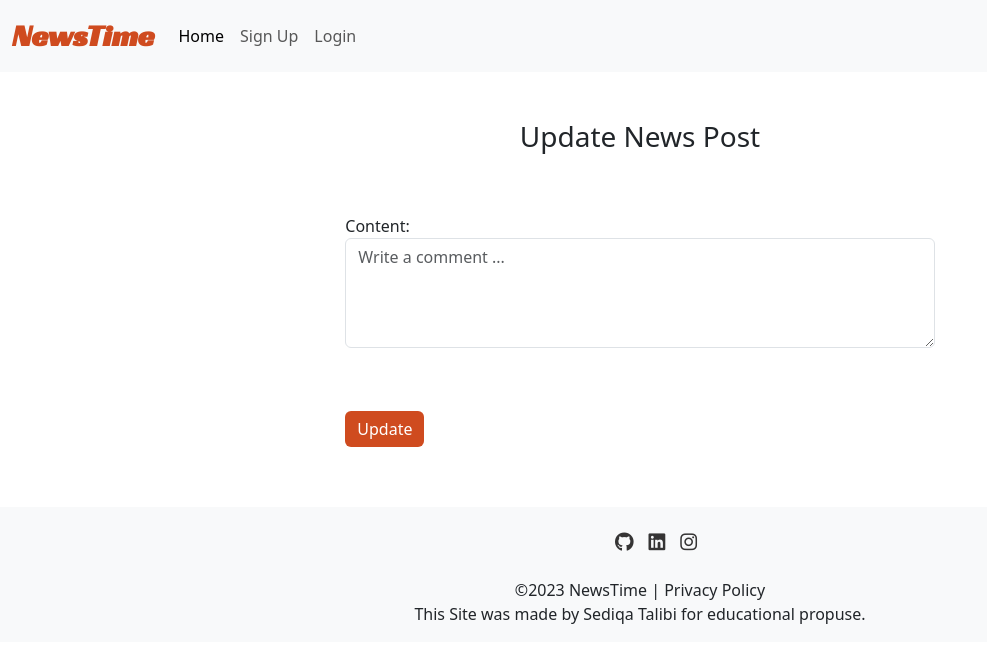
After one commit to sediqa01/News-Aggregator, a Django app: template templates/update_news.html in a window 1280 px wide. The commit adds this page. Shown: the top 663 px of the page, without its empty margins (0-987 px from the left). Run offline with Django 3.2, Linux system fonts and the light colour scheme; the template is opened without the code that fills it: values that come from a table or form of the project are taken from there, others are empty; parts of the project's set-up code (start-up, migrations or seed data) failed here and were passed over; some libraries are stand-ins or nearby versions.

Commit message:
Add update_news template

```diff
--- a/templates/base.html
+++ b/templates/base.html
@@ -43,7 +43,7 @@
           {% if user.is_authenticated %}
           <li class="nav-item">
             <a class="nav-link" href="{% url 'add_news' %}">Add News</a>
-          </li>
+          </li>s
           <li class="nav-item">
             <a class="nav-link" href="{% url 'account_logout' %}">Logout</a>
           </li>
@@ -95,8 +95,8 @@
       </ul>
     </div>
 
-    <p class="m-0 text-center text-dark">&copy;2023 NewsTime | Privacy Policy</p>
-    <p class="m-0 text-center text-dark"> This Site was made by Sediqa Talibi for educational propuse. </p>
+    <p class="footer-text m-0 text-center text-dark">&copy;2023 NewsTime | Privacy Policy</p>
+    <p class="footer-text m-0 text-center text-dark"> This Site was made by Sediqa Talibi for educational propuse. </p>
   </footer>
 
   <!-- CDN - Bootstrap, Javascript -->
--- a/templates/index.html
+++ b/templates/index.html
@@ -18,7 +18,7 @@
               {% else %}
               <img class="card-img-top" src=" {{ article.news_image.url }}">
               {% endif %}
-              <div class="card-body">
+              <div class="card-body mt-3">
                 <h5 class="card-title">{{ article.news_title}}</h5>
                 <p class="card-text">{{ article.news_overview | safe}}</p>
               </div>
--- /dev/null
+++ b/templates/update_news.html
@@ -0,0 +1,19 @@
+{% extends "base.html" %}
+{% block content %}
+{% load static %}
+
+<h3 class=" mt-5 text-center">Update News Post</h3>
+<br>
+<div class="container">
+    <div class="col-lg-8 mt-3 mx-auto">
+        <div class="form-group">
+            <form method="POST">
+                {% csrf_token %}
+                {{ form.as_p}}
+
+                <button class="btn btn-secondary">Update</button>
+            </form>
+        </div>
+    </div>
+</div>
+{%endblock%}
```
